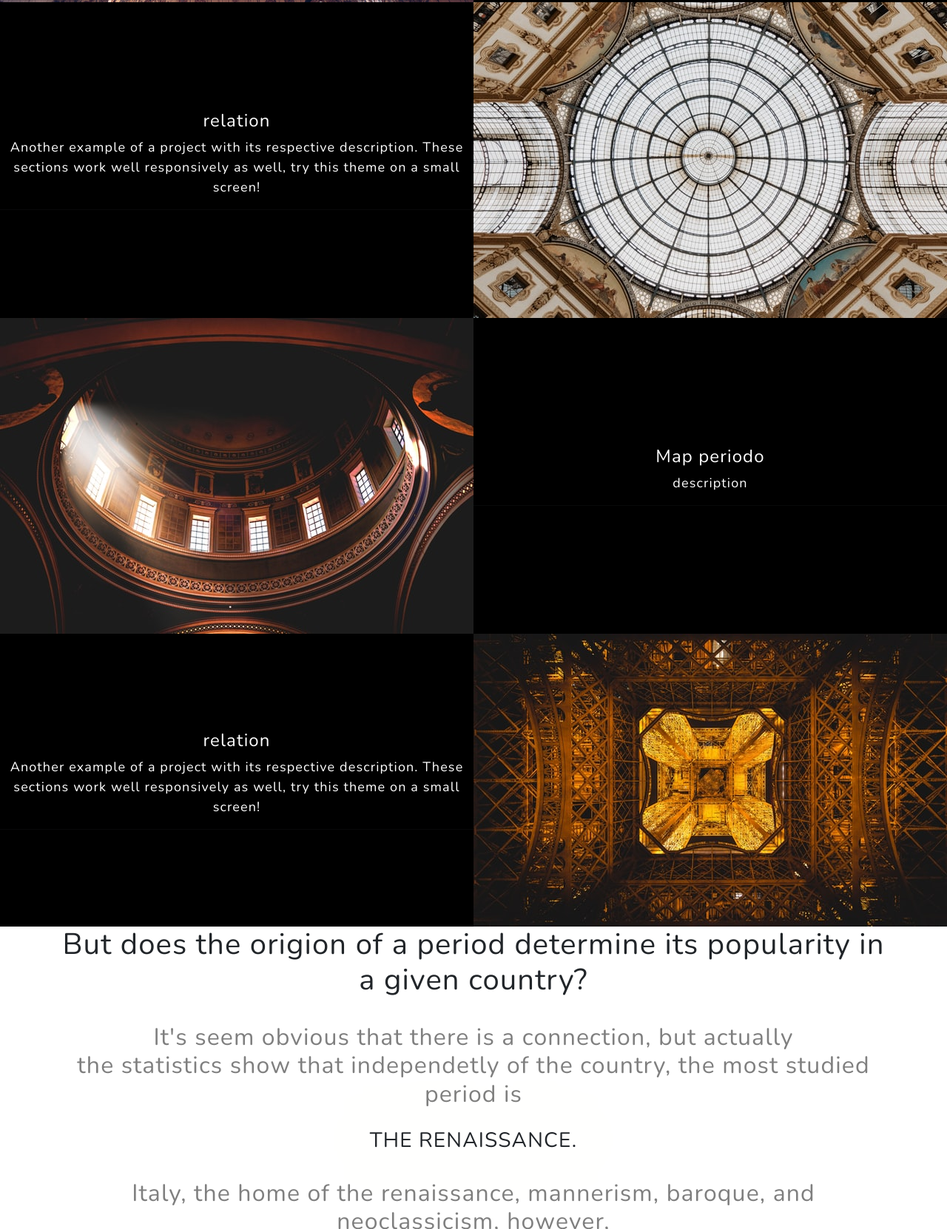
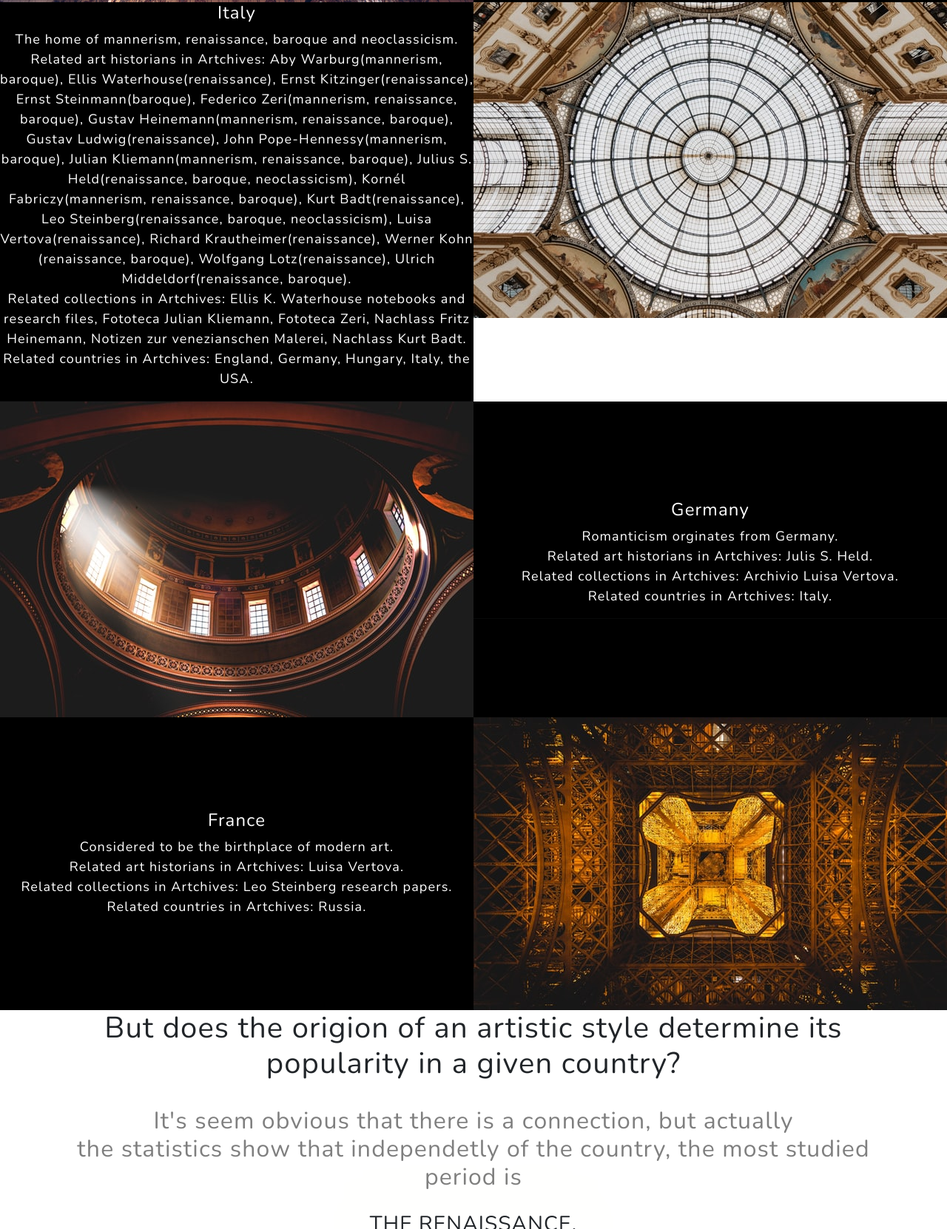
Before and after one commit to massgiulia13/artelling, a website: page site/index.html in a window 1280 px wide. Shown: the part 3613-5275 px from the top of the page at 74% size. Drawn offline with nearby package versions, Linux system fonts and the light colour scheme; a script that the page names is missing.

Commit message:
Update index.html

```diff
--- a/site/index.html
+++ b/site/index.html
@@ -186,8 +186,11 @@
             <div class="bg-black text-center h-100 project">
                 <div class="d-flex h-100">
                     <div class="project-text w-100 my-auto text-center text-lg-left">
-                        <h4 class="text-white">Map keeper collections</h4>
-                        <p class="mb-0 text-white-50">description</p>
+                        <h4 class="text-white">Byzantine</h4>
+                        <p class="mb-0 text-white-50">The craddle of Byzantine art.</p>
+                        <p class="mb-0 text-white-50">Related art historians in Artchives: Ulrich Middeldorf, Stefano Tumidei.</p>
+                        <p class="mb-0 text-white-50">Related collections in Artchives:Ernst Kitzinger papers, 1931-1995, Nachlass Richard Krautheimer.</p>
+                        <p class="mb-0 text-white-50">Related countries in Artchives: Germany.</p>
                         <hr class="d-none d-lg-block mb-0 ms-0" />
                     </div>
                 </div>
@@ -201,9 +204,11 @@
             <div class="bg-black text-center h-100 project">
                 <div class="d-flex h-100">
                     <div class="project-text w-100 my-auto text-center text-lg-right">
-                        <h4 class="text-white">relation</h4>
-                        <p class="mb-0 text-white-50">Another example of a project with its respective description.
-                            These sections work well responsively as well, try this theme on a small screen!</p>
+                        <h4 class="text-white">Italy</h4>
+                        <p class="mb-0 text-white-50">The home of mannerism, renaissance, baroque and neoclassicism.</p>
+                        <p class="mb-0 text-white-50">Related art historians in Artchives: Aby Warburg(mannerism, baroque), Ellis Waterhouse(renaissance), Ernst Kitzinger(renaissance), Ernst Steinmann(baroque), Federico Zeri(mannerism, renaissance, baroque), Gustav Heinemann(mannerism, renaissance, baroque), Gustav Ludwig(renaissance), John Pope-Hennessy(mannerism, baroque), Julian Kliemann(mannerism, renaissance, baroque), Julius S. Held(renaissance, baroque, neoclassicism), Kornél Fabriczy(mannerism, renaissance, baroque), Kurt Badt(renaissance), Leo Steinberg(renaissance, baroque, neoclassicism), Luisa Vertova(renaissance), Richard Krautheimer(renaissance), Werner Kohn (renaissance, baroque), Wolfgang Lotz(renaissance), Ulrich Middeldorf(renaissance, baroque).</p>
+                        <p class="mb-0 text-white-50">Related collections in Artchives: Ellis K. Waterhouse notebooks and research files, Fototeca Julian Kliemann, Fototeca Zeri, Nachlass Fritz Heinemann, Notizen zur venezianschen Malerei, Nachlass Kurt Badt.</p>
+                        <p class="mb-0 text-white-50">Related countries in Artchives: England, Germany, Hungary, Italy, the USA.</p>
                         <hr class="d-none d-lg-block mb-0 me-0" />
                     </div>
                 </div>
@@ -217,8 +222,11 @@
             <div class="bg-black text-center h-100 project">
                 <div class="d-flex h-100">
                     <div class="project-text w-100 my-auto text-center text-lg-left">
-                        <h4 class="text-white">Map periodo</h4>
-                        <p class="mb-0 text-white-50">description</p>
+                        <h4 class="text-white">Germany</h4>
+                        <p class="mb-0 text-white-50">Romanticism orginates from Germany.</p>
+                        <p class="mb-0 text-white-50">Related art historians in Artchives: Julis S. Held.</p>
+                        <p class="mb-0 text-white-50">Related collections in Artchives: Archivio Luisa Vertova.</p>
+                        <p class="mb-0 text-white-50">Related countries in Artchives: Italy.</p>
                         <hr class="d-none d-lg-block mb-0 ms-0" />
                     </div>
                 </div>
@@ -233,10 +241,12 @@
             <div class="bg-black text-center h-100 project">
                 <div class="d-flex h-100">
                     <div class="project-text w-100 my-auto text-center text-lg-right">
-                        <h4 class="text-white">relation</h4>
-                        <p class="mb-0 text-white-50">Another example of a project with its respective description.
-                            These sections work well responsively as well, try this theme on a small screen!</p>
-                        <hr class="d-none d-lg-block mb-0 me-0" />
+                        <h4 class="text-white">France</h4>
+                        <p class="mb-0 text-white-50">Considered to be the birthplace of modern art.</p>
+                        <p class="mb-0 text-white-50">Related art historians in Artchives: Luisa Vertova.</p>
+                        <p class="mb-0 text-white-50">Related collections in Artchives: Leo Steinberg research papers.</p>
+                        <p class="mb-0 text-white-50">Related countries in Artchives: Russia.</p>
+
                     </div>
                 </div>
             </div>
@@ -247,7 +257,7 @@
         <div class="container px-4 px-lg-5" align="center">
             <div class="featured-text text-center text-lg-left">
                 <div data-aos="fade-in">
-                    <h1>But does the origion of a period determine its popularity in a given country?</h1>
+                    <h1>But does the origion of an artistic style determine its popularity in a given country?</h1>
                     <br>
                     <div data-aos="fade-in">
                         <h2 class="text-black-50 mb-0">It's seem obvious that there is a connection, but actually</h2>
```
